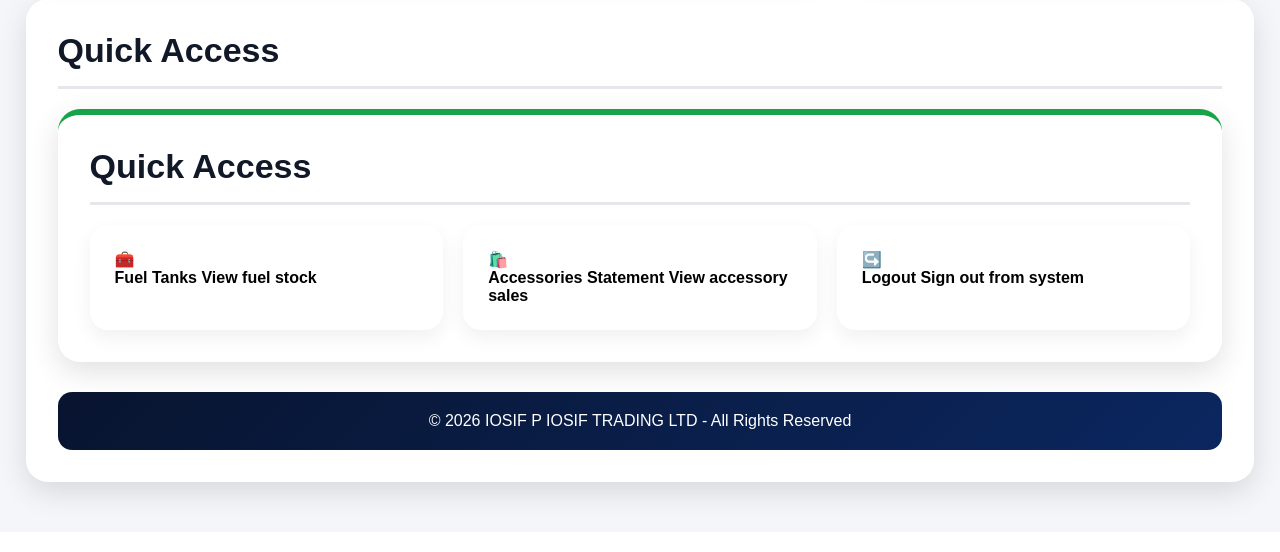
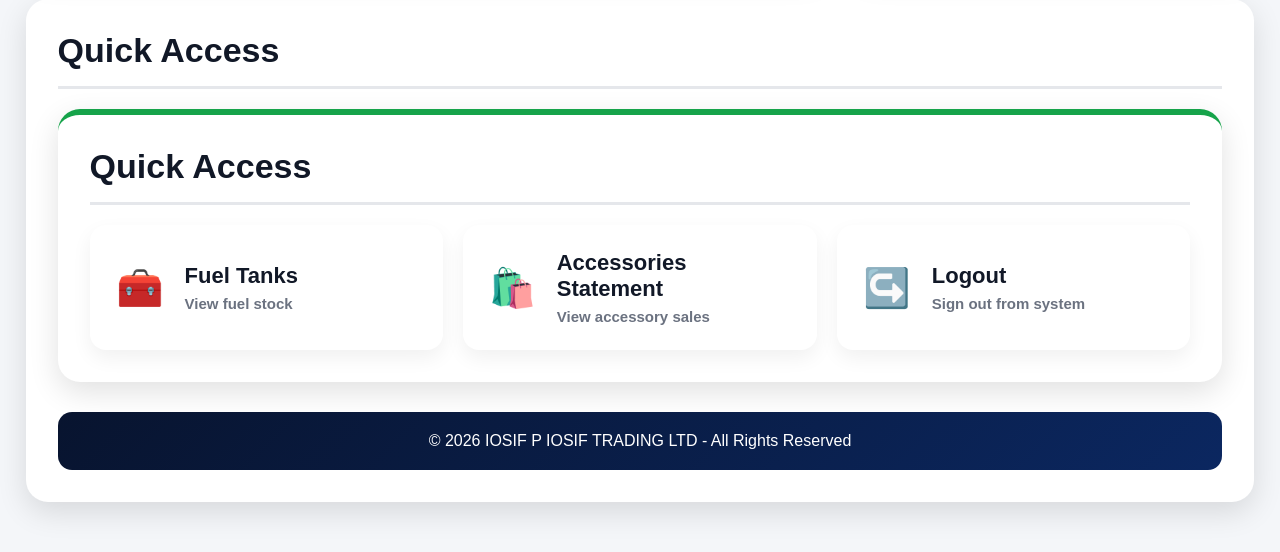
Before and after one commit to iosif-fuels/iosif-fuels-pos-online, a Flask app: page / in a window 1280 px wide. Shown: the part 1148-1700 px from the top of the page. Before the commit the page ends 1662 px from the top, so only its background shows below. Run offline with Flask 3, Linux system fonts and the light colour scheme; the visitor is signed in with stand-in values (Sample User, id 1); a database or web service that is not in the repository returns one stand-in record (values such as "Sample title"); some libraries are stand-ins or nearby versions.

Commit message:
style.css

```diff
--- a/static/style.css
+++ b/static/style.css
@@ -564,3 +564,46 @@ button {
     font-weight: bold !important;
     color: #111827 !important;
 }
+.quick-grid {
+    display: grid;
+    grid-template-columns: repeat(3,1fr);
+    gap: 20px;
+}
+
+.quick-card {
+    background: white;
+    border-radius: 16px;
+    padding: 25px;
+    display: flex;
+    align-items: center;
+    gap: 20px;
+    text-decoration: none;
+    box-shadow: 0 8px 20px rgba(0,0,0,0.06);
+    transition: 0.2s;
+}
+
+.quick-card:hover {
+    transform: translateY(-3px);
+}
+
+.quick-icon {
+    font-size: 38px;
+    width: 50px;
+    text-align: center;
+}
+
+.quick-text {
+    display: flex;
+    flex-direction: column;
+}
+
+.quick-text strong {
+    font-size: 22px;
+    color: #111827;
+    margin-bottom: 6px;
+}
+
+.quick-text span {
+    font-size: 15px;
+    color: #6b7280;
+}
```
